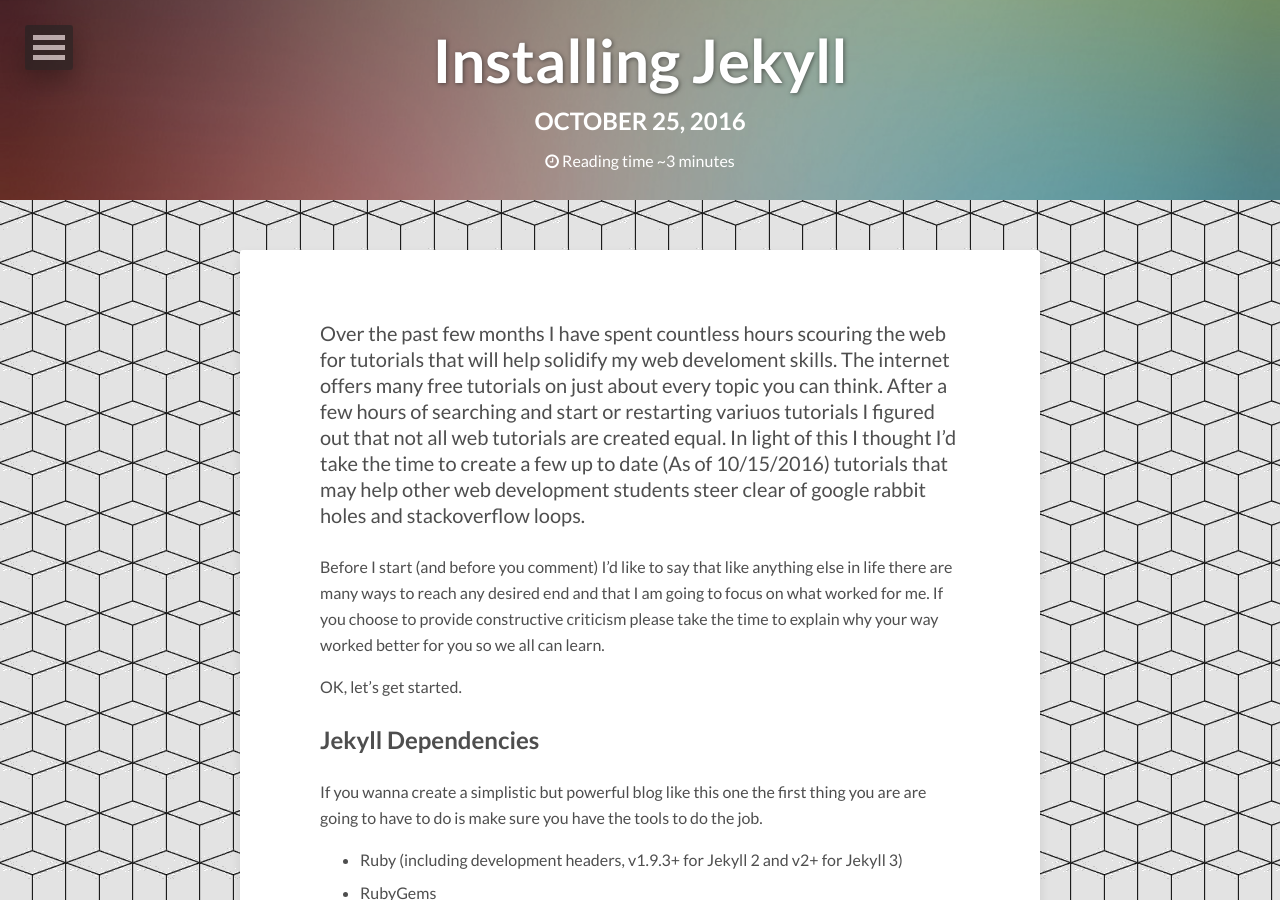
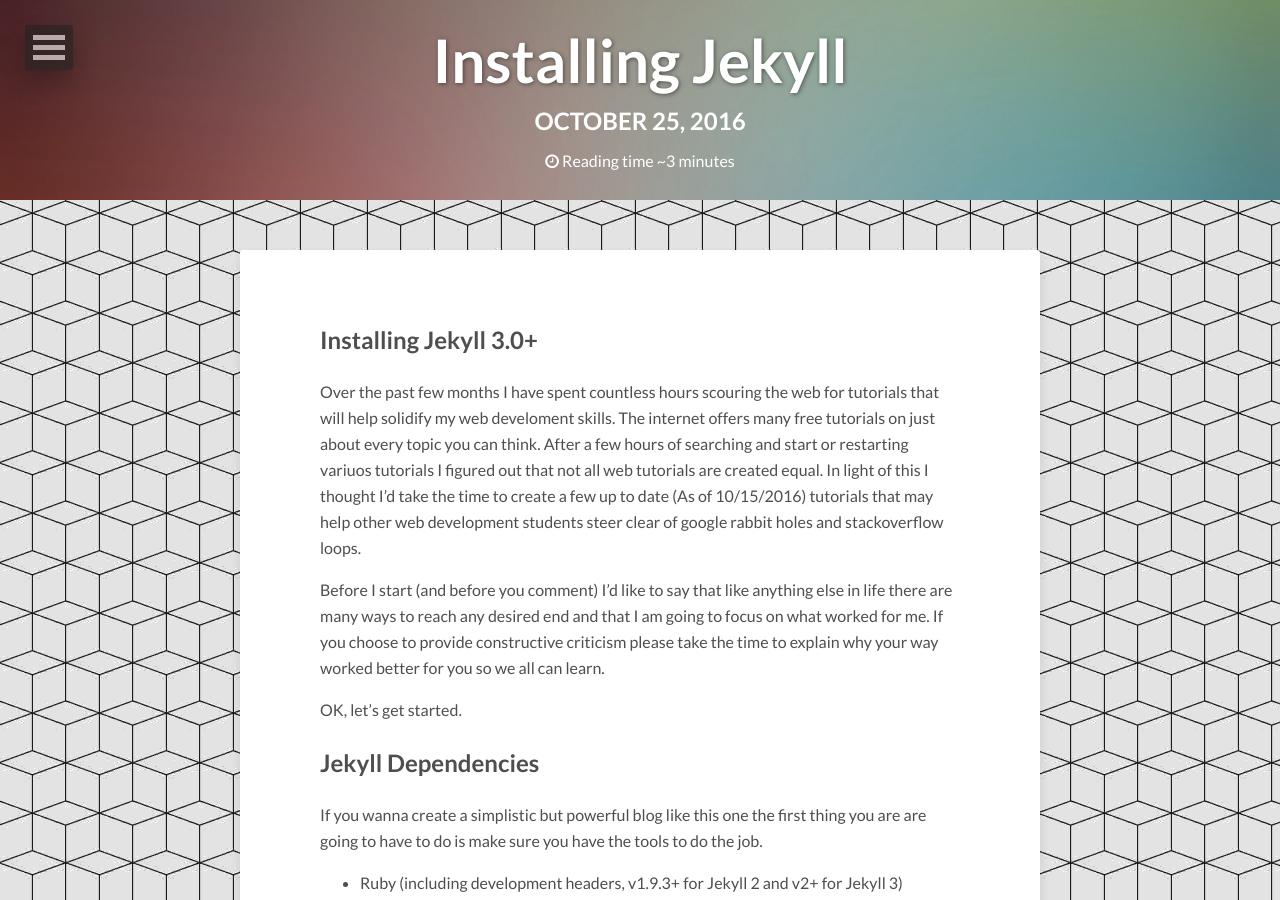
Before and after one commit to jasoncwilley/JustAnotherJekyllBlog, a Jekyll site: the page built from _posts/2016-10-25-jekyll_install-post.md, in a window 1280 px wide and 900 px high. Built offline with Jekyll 4.4.1, drawn with Linux system fonts in a browser that asks for light colours; nearby versions of some CDN libraries; comment, search, counter and statistics services are not loaded.

Commit message:
first post

```diff
--- a/_posts/2016-10-25-jekyll_install-post.md
+++ b/_posts/2016-10-25-jekyll_install-post.md
@@ -9,6 +9,7 @@
   feature: abstract-3.jpg
 ---
 
+## Installing Jekyll 3.0+
 
 Over the past few months I have spent countless hours scouring the web for tutorials that will help solidify my web develoment skills. The internet offers many free tutorials on just about every topic you can think.  After a few hours of searching and start or restarting variuos tutorials I figured out that not all web tutorials are created equal.  In light of this I thought I'd take the time to create a few up to date (As of 10/15/2016) tutorials that may help other web development students steer clear of google rabbit holes and stackoverflow loops.
 
```
Also changed, not shown: 3 other files.
